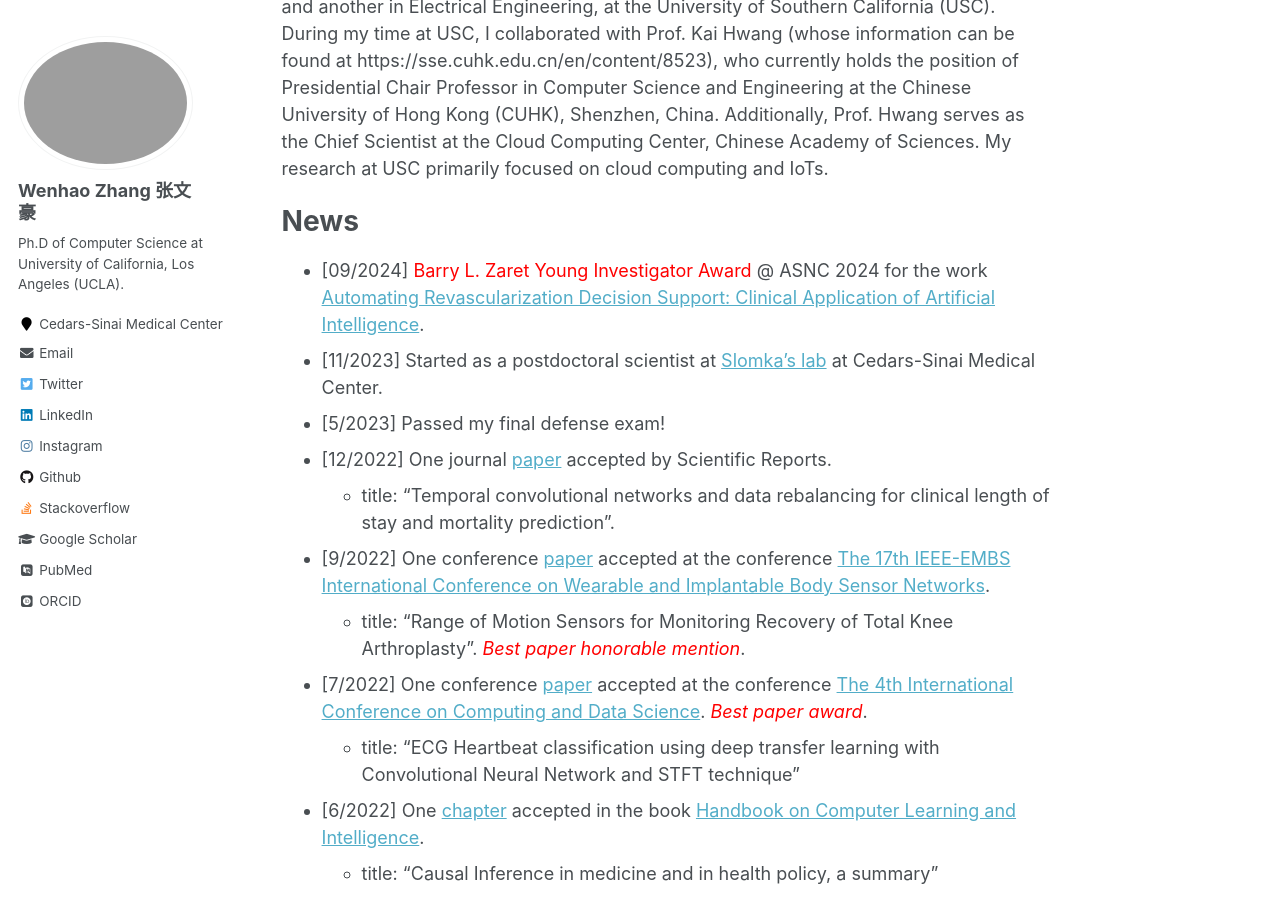
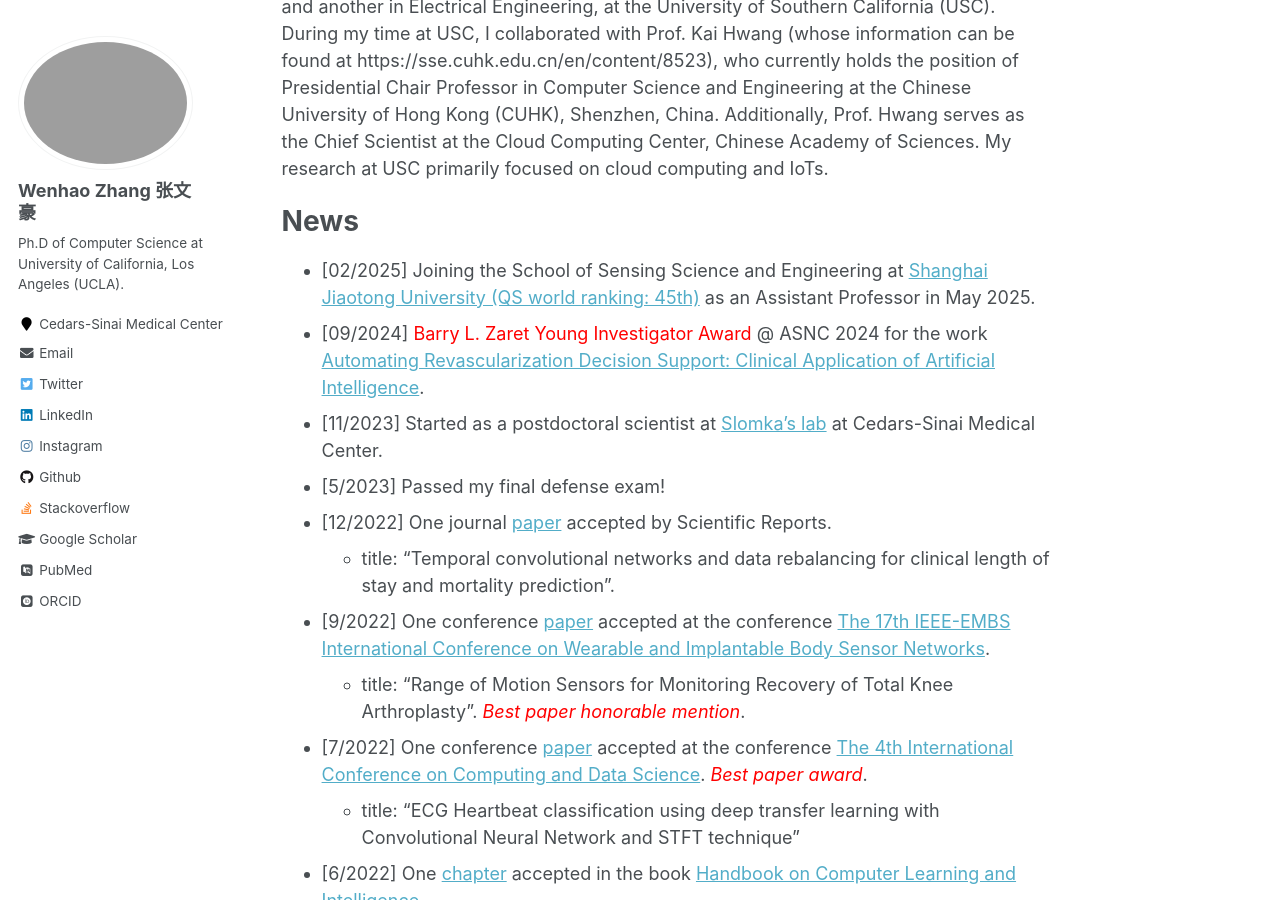
Before and after one commit to wenhaoz-fengcai/wenhaoz-fengcai.github.io, a Jekyll site: the page built from _pages/about.md, in a window 1280 px wide and 900 px high, scrolled down 380 px. Built offline with Jekyll 4.4.1, drawn with Linux system fonts in a browser that asks for light colours; some web fonts are replaced.

Commit message:
Update about.md

```diff
--- a/_pages/about.md
+++ b/_pages/about.md
@@ -14,6 +14,7 @@ Before joining UCLA, I pursued two Master of Science degrees, one in Computer Sc
 
 News
 =====
+* [02/2025] Joining the School of Sensing Science and Engineering at [Shanghai Jiaotong University (QS world ranking: 45th)](https://ssse.sjtu.edu.cn/) as an Assistant Professor in May 2025.
 * [09/2024] <span style="color:red">Barry L. Zaret Young Investigator Award</span> @ ASNC 2024 for the work [Automating Revascularization Decision Support: Clinical Application of Artificial Intelligence](https://www.journalofnuclearcardiology.org/article/S1071-3581(24)00677-9/fulltext).
 * [11/2023] Started as a postdoctoral scientist at [Slomka's lab](https://www.cedars-sinai.edu/health-sciences-university/research/labs/slomka.html) at Cedars-Sinai Medical Center.
 * [5/2023] Passed my final defense exam!
```
